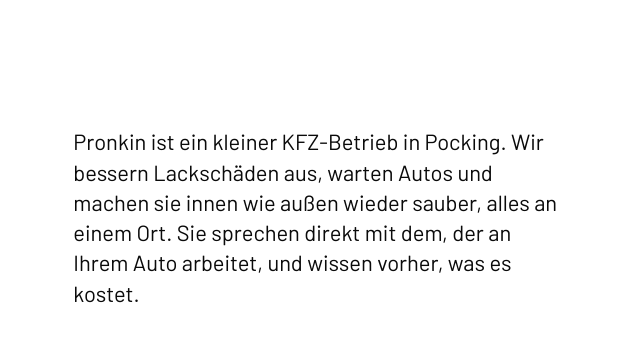
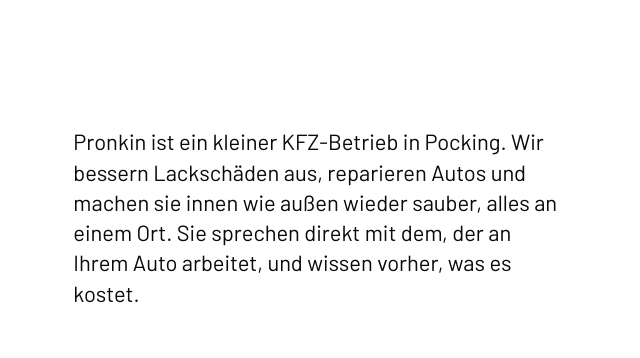
Before and after one commit to legofux-ux/Websites, a plain HTML site: page pronkin/index.html in a window 1280 px wide. Shown: the part 7560-7918 px from the top of the page, 390-1030 px from the left. Drawn offline with nearby package versions, Linux system fonts and the light colour scheme.

Commit message:
Pronkin: about text says repair instead of service
Co-Authored-By: Claude Opus 5.5 <noreply@anthropic.com>
Claude-Session: https://claude.ai/code/session_01LKW3yVDBTpvzGbFHeDNDVQ

```diff
--- a/pronkin/index.html
+++ b/pronkin/index.html
@@ -258,7 +258,7 @@
             <div><dt>Telefon</dt><dd><a href="tel:+4915901760716">01590 1760716</a></dd></div>
             <div><dt>Termine</dt><dd>nach Absprache</dd></div>
           </dl>
-          <p class="about-text" data-reveal>Pronkin ist ein kleiner KFZ-Betrieb in Pocking. Wir bessern Lackschäden aus, warten Autos und machen sie innen wie außen wieder sauber, alles an einem Ort. Sie sprechen direkt mit dem, der an Ihrem Auto arbeitet, und wissen vorher, was es kostet.</p>
+          <p class="about-text" data-reveal>Pronkin ist ein kleiner KFZ-Betrieb in Pocking. Wir bessern Lackschäden aus, reparieren Autos und machen sie innen wie außen wieder sauber, alles an einem Ort. Sie sprechen direkt mit dem, der an Ihrem Auto arbeitet, und wissen vorher, was es kostet.</p>
         </div>
         <div class="about-row about-row-photos">
           <span></span>
```
